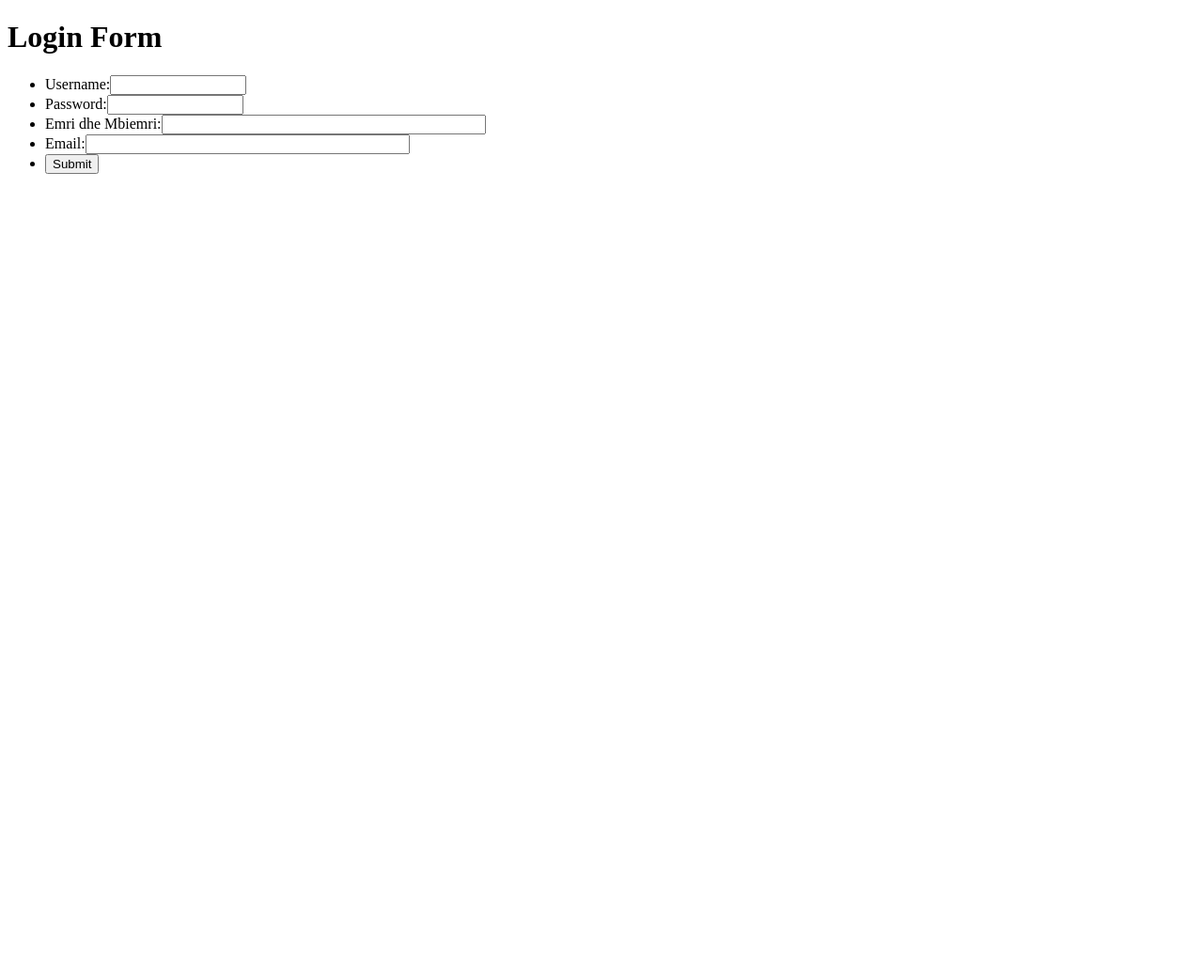
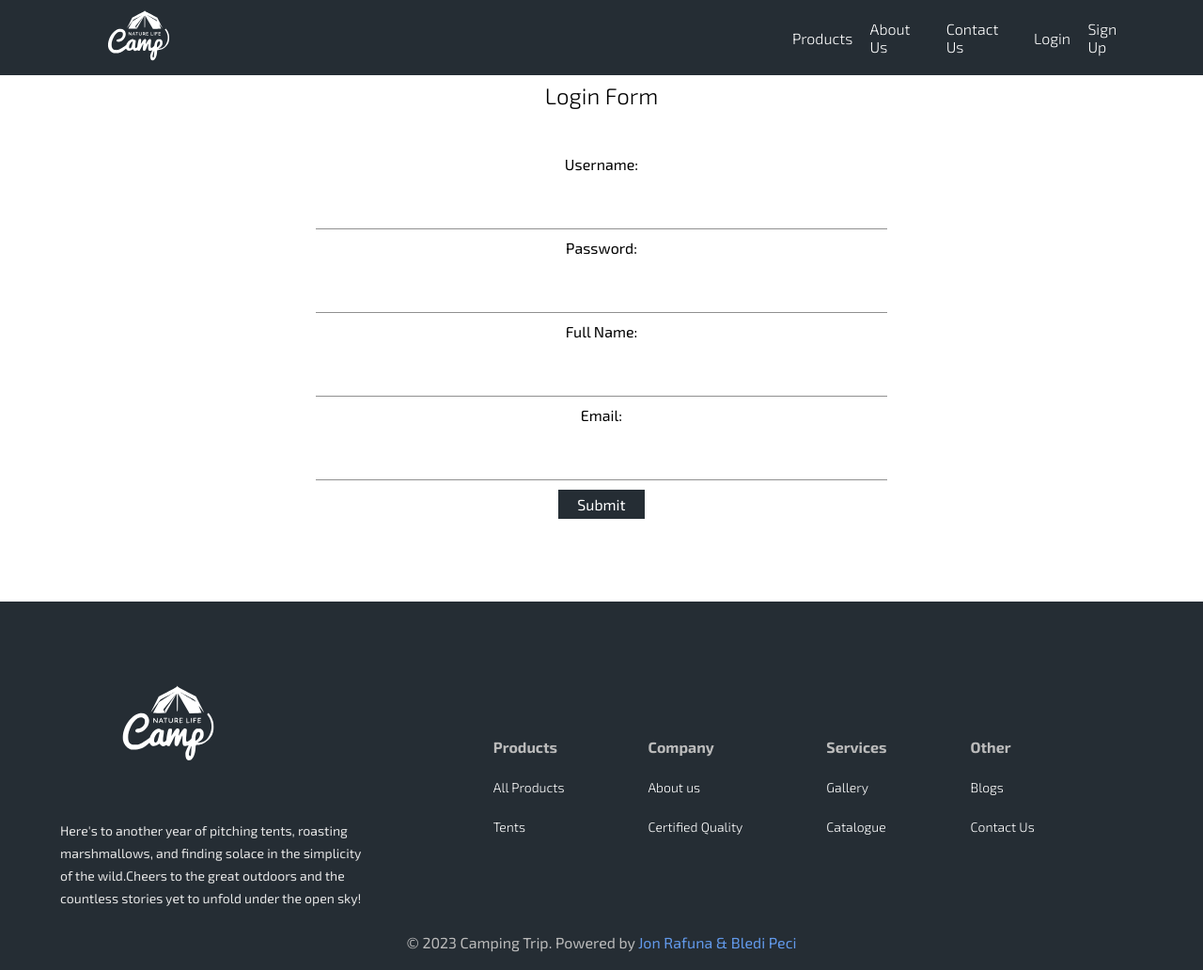
Before and after one commit to bledi-peci/projektweb, a PHP site: page /login.html in a window 1280 px wide. Shown: the whole page at 94% size. Before the commit the page ends 800 px from the top, so only its background shows below. Run offline with PHP 8.4, Linux system fonts and the light colour scheme.

Commit message:
Final changes

```diff
--- a/assets/css/general.css
+++ b/assets/css/general.css
@@ -97,6 +97,20 @@ a {
   color: #fff;
   font-family: "Exo Light";
   line-height: 27.2px;
+}
+.login-page {
+  display: flex;
+  flex-direction: column;
+  height: 80vh;
+  justify-content: center;
+  align-items: center;
+}
+.login-title {
+  font-size: 24px;
+  color: #000;
+  font-family: "Exo Light";
+  line-height: 27.2px;
+  margin-bottom: 50px;
 }
 .section-intro {
   padding-inline: 5%;
@@ -302,12 +316,40 @@ a {
   text-align: center;
   margin-bottom: 5%;
 }
+.sign-up-div {
+  display: flex;
+  height: 80vh;
+  flex-direction: column;
+  align-items: center;
+  justify-content: center;
+}
+.form ul {
+  display: flex;
+  flex-direction: column;
+}
+.form label {
+  width: 50%;
+}
+.form input {
+  width: 50%;
+}
+.login-button {
+  padding: 6px 20px;
+  border: none;
+  background-color: #252d34;
+  font-size: 16px;
+  color: #fff;
+  width: fit-content%;
+}
 form {
   width: 100%;
   display: flex;
+  flex-direction: column;
+  justify-content: center;
+  align-items: center;
   gap: 5%;
+  row-gap: 10px;
   flex-wrap: wrap;
-  row-gap: 50px;
 }
 input {
   width: 47.5%;
--- a/login.html
+++ b/login.html
@@ -1,22 +1,86 @@
 <!DOCTYPE html>
 <html lang="en">
+
 <head>
     <meta charset="UTF-8">
     <meta name="viewport" content="width=device-width, initial-scale=1.0">
-    <title>Document</title>
+    <title>Camping Trip</title>
+    <link rel="stylesheet" href="/assets/css/general.css" />
 </head>
+
 <body>
+    <div id="header" class="header">
+        <img class="borgir" onclick="clickBorgir()" src="/assets/uploads/borgir.svg" alt="" />
+        <a href="/home.html">
+            <img class="header-logo" src="/assets/uploads/Header-logo.svg" alt="" class="logo" /></a>
+        <div class="header-links">
+            <a href="/products.html" class="header-link">Products</a>
+            <a href="/about.html" class="header-link">About Us</a>
+            <a href="/contact.html" class="header-link">Contact Us</a>
+            <a class="header-link" href="/login.html">Login</a>
+            <a class="header-link" href="/signup.html">Sign Up</a>
+        </div>
+    </div>
     <script src="validoFormen.js" defer></script>
     <div id="forma">
-        <h1>Login Form</h1>
-        <form>
-        <ul>
-        <li><label>Username:</label><input type="text" id="username" size="15" /></li>
-        <li><label>Password:</label><input type="password" id="password" size="15" /></li>
-        <li><label>Emri dhe Mbiemri:</label><input type="text" id="emrimbiemri" size="40" /></li>
-        <li><label>Email:</label><input type="text" id="emailadress" size="40" /></li>
-        <li><input type="submit" value="Submit" id="submitbtn" /></li>
-        </ul>
-        </form>
+        <div class="login-page">
+            <p class="login-title">Login Form</p>
+            <form>
+
+                <label>Username:</label>
+                <input type="text" id="username" size="15" />
+                <label>Password:</label><input type="password" id="password" size="15" />
+                <label>Full Name:</label><input type="text" id="emrimbiemri" size="40" />
+                <label>Email:</label><input type="text" id="emailadress" size="40" />
+                <button class="login-button" type="submit" value="Submit" id="submitbtn">Submit</button>
+
+            </form>
+        </div>
+        <div class="footer">
+            <div class="logo-section">
+                <img class="footer-logo" src="/assets/uploads/Header-logo.svg" alt="" />
+                <p class="footer-content">
+                    Here's to another year of pitching tents, roasting marshmallows, and finding solace in the
+                    simplicity of the wild.Cheers to the great outdoors and the countless stories yet to unfold under
+                    the open sky!
+                </p>
+            </div>
+            <div class="footer-wrap">
+                <div class="footer-section">
+                    <h4 href="#">Products</h4>
+                    <a href="#" class="footer-link">All Products</a>
+                    <a href="#" class="footer-link">Tents</a>
+                </div>
+                <div class="footer-section">
+                    <h4 href="#">Company</h4>
+                    <a href="#" class="footer-link">About us</a>
+                    <a href="#" class="footer-link">Certified Quality</a>
+                </div>
+                <div class="footer-section">
+                    <h4 href="">Services</h4>
+                    <a href="#" class="footer-link">Gallery</a>
+                    <a href="#" class="footer-link">Catalogue</a>
+                </div>
+                <div class="footer-section">
+                    <h4 href="#">Other</h4>
+                    <a href="#" class="footer-link">Blogs</a>
+                    <a href="#" class="footer-link">Contact Us</a>
+                </div>
+                <p class="copyright">
+                    © 2023 Camping Trip. Powered by
+                    <a href=""> Jon Rafuna & Bledi Peci</a>
+                </p>
+            </div>
+        </div>
+
+
+
+        <script>
+            function clickBorgir() {
+                document.getElementById("header").classList.toggle("hajti");
+            }
+
+        </script>
 </body>
+
 </html>
```
Also changed, not shown: contact.html (+6 -13 lines), home.html (+22 -8 lines), product1.html (+7 -12 lines), product2.html (+7 -12 lines), product3.html (+7 -12 lines), product4.html (+8 -17 lines), products.html (+12 -4 lines), signup.html (+68 -3 lines), 1 other file.
